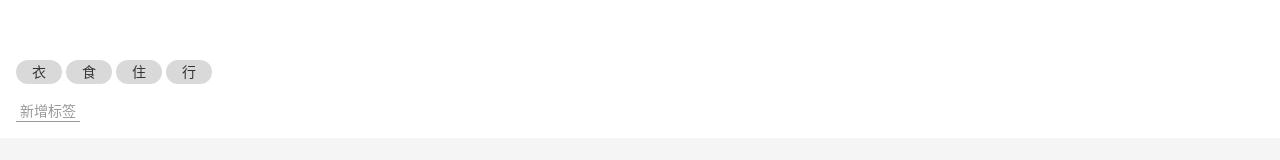
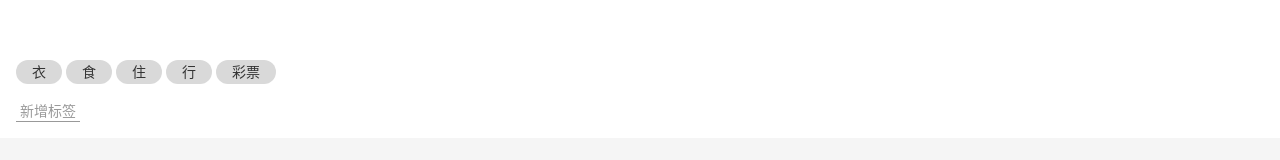
Before and after one commit to Coder-XO/Money_notes, a Vue app: page /#/money in a window 1280 px wide. Shown: the part 152-312 px from the top of the page. Built offline with nearby package versions, Linux system fonts and the light colour scheme.

Commit message:
money finished

```diff
--- a/src/custom.d.ts
+++ b/src/custom.d.ts
@@ -4,5 +4,5 @@ type RecordItem = {     // TS声明对象类型
     notes: string,
     type: string,
     amount: number,     //  数据类型
-    createdAt: Date | undefined   // 类
+    createdAt?: Date   // 类
 }
--- a/src/model.ts
+++ b/src/model.ts
@@ -4,7 +4,7 @@ const model = {
         return JSON.parse(JSON.stringify(data)) as RecordItem;
     },
     fetch() {
-        return JSON.parse(window.localStorage.getItem(localStorageKeyName) || '[]') as RecordItem;
+        return JSON.parse(window.localStorage.getItem(localStorageKeyName) || '[]') as RecordItem[];
     },
     save(data:RecordItem[]) {
         window.localStorage.setItem(localStorageKeyName, JSON.stringify(data));
--- a/src/views/Money.vue
+++ b/src/views/Money.vue
@@ -22,14 +22,13 @@ const recordList = model.fetch();    // 获取localStorage数据
   components: {Tags, Notes, Types, NumberPad}
 })
 export default class Money extends Vue {
-  tags = ['衣', '食', '住', '行'];
+  tags = ['衣', '食', '住', '行','彩票'];
   recordList = recordList;     //  保存用户账目数据
   record = {
     tags: [],
     notes: '',
     type: '-',
-    amount: 0,
-    createdAt: Date || undefined
+    amount: 0
   };
 
   onUpdateTags(value: string[]) {
```
